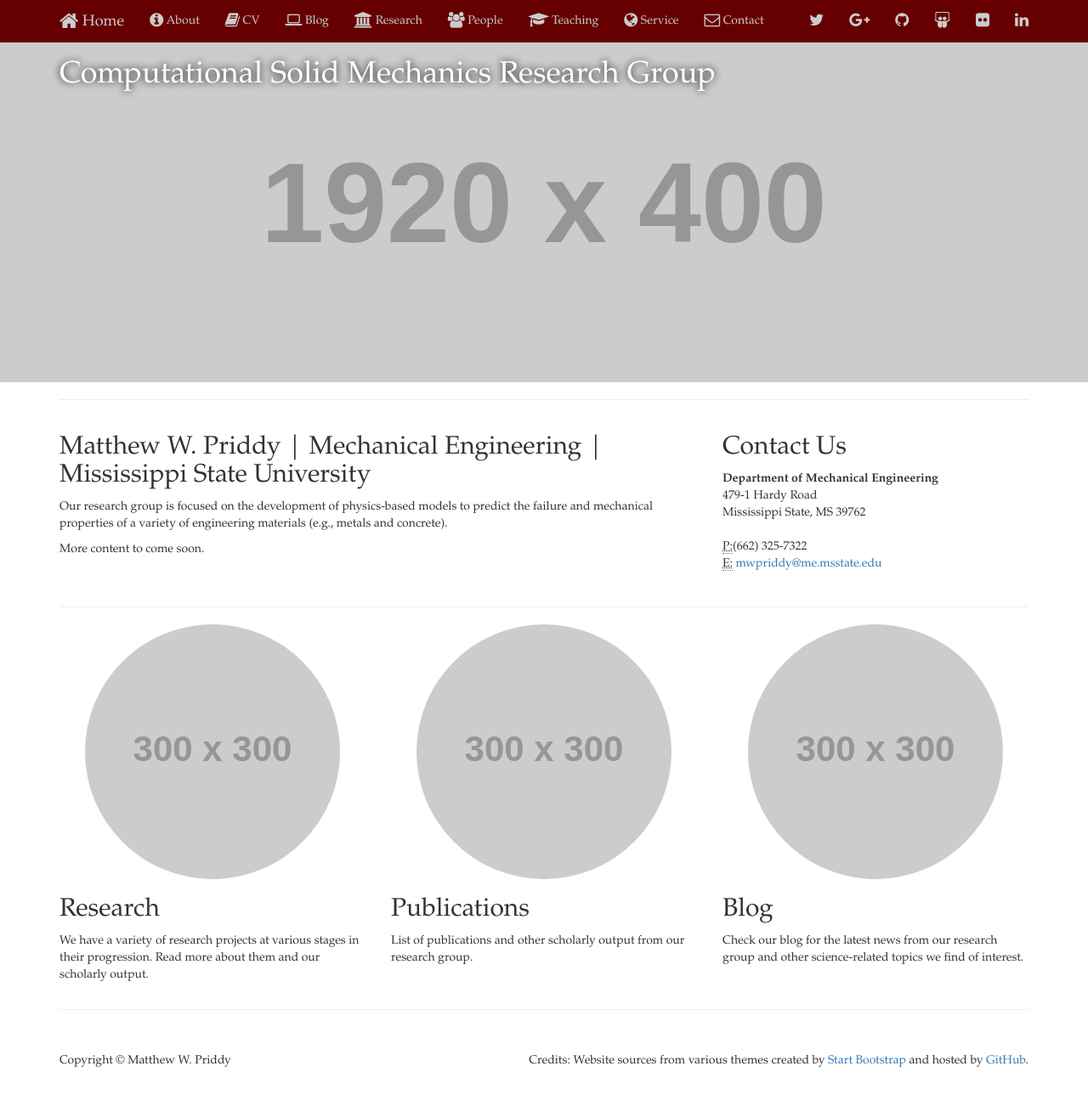
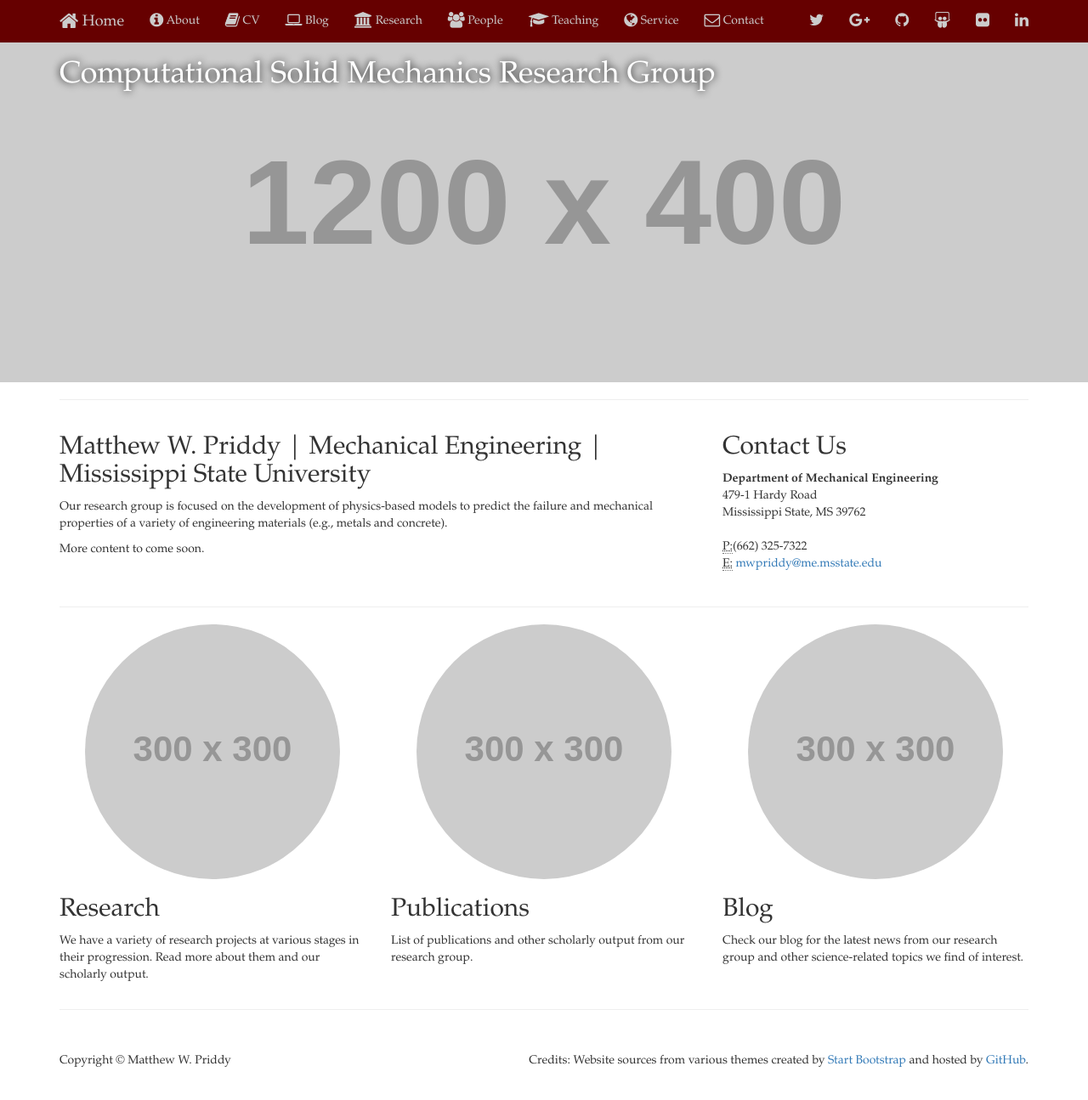
Before and after one commit to mwpriddy/mwpriddy.github.io, a Jekyll site: the page built from index.html, in a window 1280 px wide and 1309 px high. Shown: the top 1295 px of the window at 85% size. Built offline with Jekyll 4.4.1, drawn with Linux system fonts in a browser that asks for light colours; nearby versions of some CDN libraries.

Commit message:
1920x400 to 1200x400

```diff
--- a/css/business-frontpage.css
+++ b/css/business-frontpage.css
@@ -12,7 +12,7 @@
 
 .business-header {
     height: 400px;
-    background: url('http://placehold.it/1920x400') center center no-repeat scroll;
+    background: url('http://placehold.it/1200x400') center center no-repeat scroll;
     -webkit-background-size: cover;
     -moz-background-size: cover;
     background-size: cover;
```
